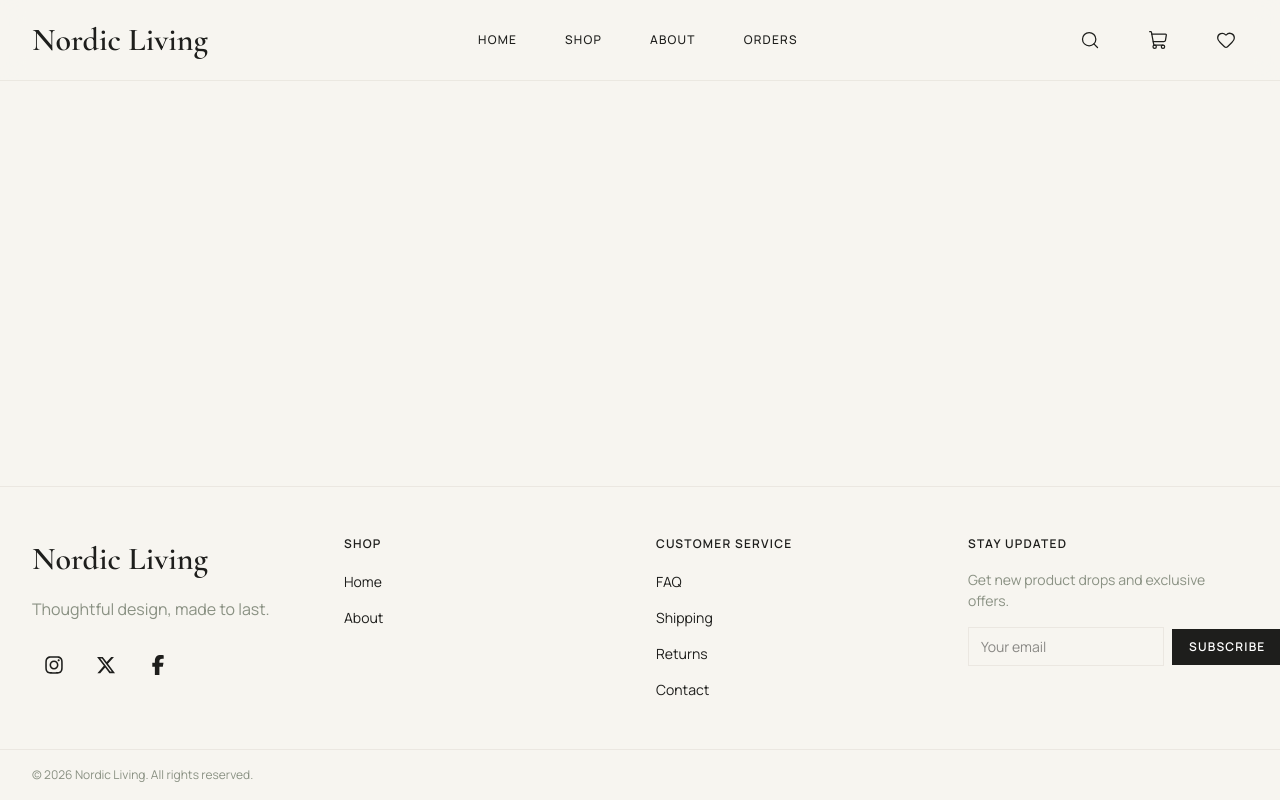
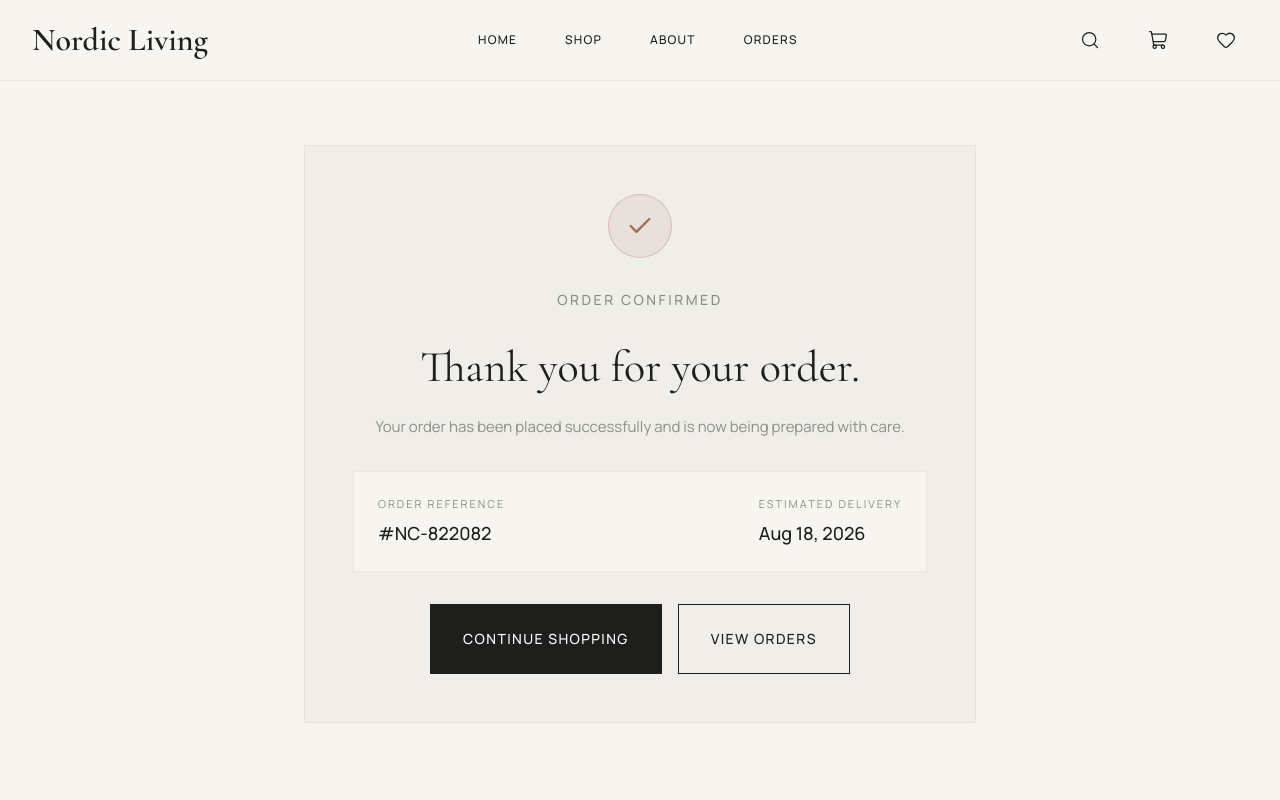
Before and after one commit to ms0237575-pixel/nordic-living-ecommerce, a React (Vite) app: page /order-success in a window 1280 px wide. Shown: the top 800 px of the page. Built offline with nearby package versions, Linux system fonts and the light colour scheme.

Commit message:
feat: add dedicated order success confirmation page and checkout redirect

```diff
--- a/src/App.tsx
+++ b/src/App.tsx
@@ -12,6 +12,7 @@ import Orders from "@/pages/Orders";
 import { Shop } from "@/pages/Shop";
 import { Wishlist } from "@/pages/Wishlist";
 import ProductDetails from "@/pages/ProductDetails";
+import { OrderSuccess } from "@/pages/OrderSuccess";
 
 export default function App() {
   return (
@@ -50,6 +51,7 @@ export default function App() {
             <Route path="/cart" element={<Cart />} />
             <Route path="/checkout" element={<Checkout />} />
             <Route path="/orders" element={<Orders />} />
+            <Route path="/order-success" element={<OrderSuccess />} />
             <Route path="/product/:slug" element={<ProductDetails />} />
             <Route path="/wishlist" element={<Wishlist />} />
           </Routes>
--- a/src/pages/Checkout.tsx
+++ b/src/pages/Checkout.tsx
@@ -76,7 +76,9 @@ export default function Checkout() {
     clearCart();
     setOrderId(generatedOrderId);
     setSuccess(true);
-    navigate("/checkout", { replace: true });
+    navigate(`/order-success?orderId=${encodeURIComponent(generatedOrderId)}`, {
+      replace: true,
+    });
   };
 
   if (cart.length === 0 && !success) {
--- /dev/null
+++ b/src/pages/OrderSuccess.tsx
@@ -0,0 +1,85 @@
+import { Check } from "lucide-react";
+import { Link, useLocation } from "react-router";
+
+function formatDeliveryDate(daysAhead: number) {
+  const date = new Date();
+  date.setDate(date.getDate() + daysAhead);
+
+  return new Intl.DateTimeFormat("en-US", {
+    month: "short",
+    day: "numeric",
+    year: "numeric",
+  }).format(date);
+}
+
+export function OrderSuccess() {
+  const location = useLocation();
+  const params = new URLSearchParams(location.search);
+  const orderIdFromUrl = params.get("orderId");
+  const orderId = orderIdFromUrl
+    ? orderIdFromUrl.startsWith("#")
+      ? orderIdFromUrl
+      : `#${orderIdFromUrl}`
+    : `#NC-${Math.floor(100000 + Math.random() * 900000)}`;
+  const estimatedDelivery = formatDeliveryDate(4);
+
+  return (
+    <div className="mx-auto flex min-h-[70vh] max-w-4xl items-center justify-center px-4 py-16 sm:px-6 lg:px-8">
+      <div className="w-full max-w-2xl border border-nordic-gray/20 bg-nordic-charcoal/3 p-8 text-center sm:p-12">
+        <div className="mx-auto mb-6 flex h-16 w-16 items-center justify-center rounded-full border border-nordic-terracotta/30 bg-nordic-terracotta/10 text-nordic-terracotta">
+          <Check className="h-7 w-7" />
+        </div>
+
+        <p className="font-sans text-button font-medium uppercase tracking-[0.18em] text-nordic-sage">
+          Order confirmed
+        </p>
+        <h1 className="mt-4 font-serif text-[36px] text-nordic-charcoal md:text-[44px]">
+          Thank you for your order.
+        </h1>
+        <p className="mt-4 font-sans text-[15px] text-nordic-sage">
+          Your order has been placed successfully and is now being prepared with
+          care.
+        </p>
+
+        <div className="mt-8 border border-nordic-gray/20 bg-nordic-bg p-5 text-left sm:p-6">
+          <div className="flex flex-col gap-4 sm:flex-row sm:items-center sm:justify-between">
+            <div>
+              <p className="font-sans text-[11px] uppercase tracking-[0.18em] text-nordic-sage">
+                Order reference
+              </p>
+              <p className="mt-2 font-sans text-[18px] font-medium text-nordic-charcoal">
+                {orderId}
+              </p>
+            </div>
+
+            <div>
+              <p className="font-sans text-[11px] uppercase tracking-[0.18em] text-nordic-sage">
+                Estimated delivery
+              </p>
+              <p className="mt-2 font-sans text-[18px] font-medium text-nordic-charcoal">
+                {estimatedDelivery}
+              </p>
+            </div>
+          </div>
+        </div>
+
+        <div className="mt-8 flex flex-col justify-center gap-4 sm:flex-row">
+          <Link
+            to="/shop"
+            className="border border-nordic-charcoal bg-nordic-charcoal px-8 py-4 font-sans text-button font-medium uppercase tracking-widest text-white transition-colors duration-300 hover:bg-nordic-charcoal/90"
+          >
+            Continue Shopping
+          </Link>
+          <Link
+            to="/orders"
+            className="border border-nordic-charcoal px-8 py-4 font-sans text-button font-medium uppercase tracking-widest text-nordic-charcoal transition-colors duration-300 hover:text-nordic-terracotta"
+          >
+            View Orders
+          </Link>
+        </div>
+      </div>
+    </div>
+  );
+}
+
+export default OrderSuccess;
```
Also changed, not shown: 1 other file (tests, documents, lock files or other folders).
